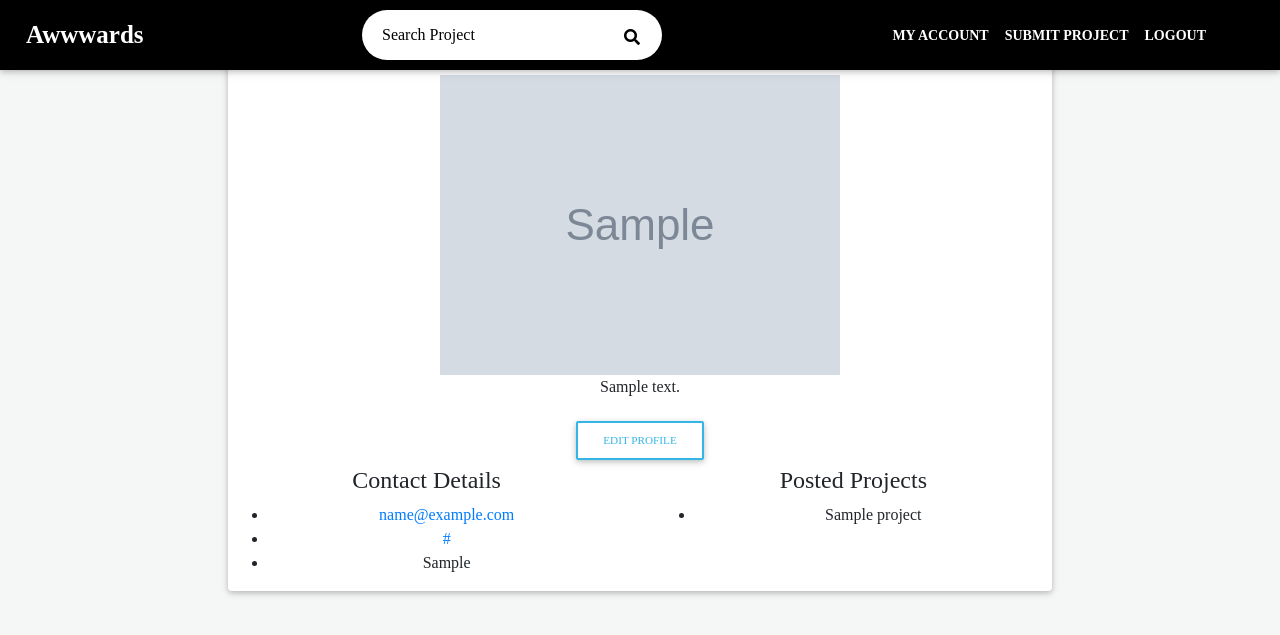
After one commit to Machel54/Awards, a Django app: page /profile/ in a window 1280 px wide. The commit adds this page. Shown: the top 635 px of the page. Run offline with Django 3.2, Linux system fonts and the light colour scheme; a user stored in the database is signed in; tables that the repository leaves empty hold one stand-in row (values such as "Sample post"); grey boxes marked "Sample" are stand-in pictures; some libraries are stand-ins or nearby versions.

Commit message:
Create profile view and html foruser to edit

```diff
--- a/awards/templates/navbar.html
+++ b/awards/templates/navbar.html
@@ -1,5 +1,6 @@
+<body>
   <nav class="navbar navbar-expand-xl navbar-inverse fixed-top">
-      <a class="navbar-brand" href="{% url 'index'%}">Awwwards</a>
+    <a class="navbar-brand" href="{% url 'index' %}">Awwwards</a>
     <button class="navbar-toggler" type="button" data-toggle="collapse" data-target="#navbarSupportedContent" aria-controls="navbarSupportedContent" aria-expanded="false" aria-label="Toggle navigation">
       <span class="navbar-toggler-icon">
         <i class="fas fa-ellipsis-v"></i>
@@ -14,22 +15,27 @@
         </form>
       </div>
       <ul style="margin-right:50px;" class="navbar-nav ml-auto">
+
+        {% if user.is_authenticated %}
         <li class="nav-item">
-            <a href="" class="nav-link">My Account</a>
+          <a href="{% url 'profile'%}" class="nav-link">My Account</a>
         </li>
         <li class="nav-item">
-            <a class="nav-link" href="">SUBMIT YOUR SITE</a>
+          <a class="nav-link" href="{% url 'submit_project' %}">Submit Project</a>
         </li>
         <li class="nav-item">
           <a class="nav-link" href="/logout">Logout</a>
         </li>
-
+        {% else %}
         <li class="nav-item">
           <a class="nav-link" href="/accounts/login/">Login</a>
         </li>
         <li>
           <a class="nav-link" href="/accounts/register/">Sign Up</a>
         </li>
+        {% endif %}
+
+
       </ul>
     </div>
   </nav>
--- /dev/null
+++ b/awards/templates/profile.html
@@ -0,0 +1,74 @@
+{% extends 'all-awards/base.html' %}
+{% load bootstrap4 %}
+{% block content %}
+<div class="container-fluid">
+  <div class="row">
+    <div class="col-md-2"></div>
+    <div class="col-md-8">
+      <div class="card">
+        <h3 class="text-center">{{profile.user.username}}</h3>
+        <hr>
+        <div class="text-center card-text">
+          {% if profile.profile_pic %}
+          <img class="img-responsive" src="{{profile.profile_pic.url}}">
+          {% else %}
+          <p>You have no profile picture </p>
+          {% endif %}
+          {% if profile.bio %}
+          <p>{{profile.bio}}</p>
+          {% else %}
+          <p>You have no bio </p>
+          {% endif %}
+          <a href="{% url 'profile' %}" data-toggle="modal" data-target="#pro" class="btn btn-outline-info btn-md">Edit Profile</a>
+
+
+          <!-- Edit Profile Form -->
+          <div class="modal fade bd-example-modal-md" id="pro" tabindex="-1" role="dialog" aria-labelledby="profileTitle" aria-hidden="true">
+            <div class="modal-dialog modal-dialog-centered" role="document">
+              <div class="modal-content">
+                <div class="modal-header">
+                  <h5 class="modal-title text-center" id="profileTitle">Edit Your Profile</h5>
+                  <button type="button" class="close" data-dismiss="modal" aria-label="Close">
+                    <span aria-hidden="true">&times;</span>
+                  </button>
+                </div>
+                <div class="modal-body">
+                  <form class="" action="" method="post" enctype="multipart/form-data">
+                    {% csrf_token %}
+                    {% bootstrap_form form %}
+
+                    <div class="form-group">
+                      <input style="background-color:#1b95e0; color:#fff; border-radius:20px;" type="submit" class="btn btn-md d-flex mx-auto" value="Submit Vote">
+                    </div>
+                  </form>
+                </div>
+              </div>
+            </div>
+          </div>
+
+
+          <div class="row">
+            <div class="col-md-6">
+              <h4>Contact Details</h4>
+              <ul>
+                <li><a href="https://mail.google.com/mail/?view=cm&fs=1&to={{profile.user.email}}" target="_blank">{{profile.user.email}}</a></li>
+                <li><a target="_blank" href="{{profile.linkedIn}}">{{profile.linkedIn}}</a></li>
+                <li>{{profile.contact}}</li>
+              </ul>
+            </div>
+            <div class="col-md-6">
+              <h4>Posted Projects</h4>
+              <ul>
+                {% for project in projects %}
+                <li>{{project.project_title}}</li>
+                {% endfor %}
+              </ul>
+            </div>
+          </div>
+        </div>
+      </div>
+    </div>
+    <div class="col-md-2"></div>
+  </div>
+</div>
+{% endblock %}
--- a/awards/urls.py
+++ b/awards/urls.py
@@ -1,9 +1,13 @@
 from django.conf.urls import url
-
 from . import views
+from django.conf.urls.static import static
+from django.conf import settings
 
 urlpatterns = [
     url(r'^$', views.index, name='index'),
     url(r'^search/',views.search_project,name='search_project'),
     url(r'^project/(\d+)',views.project,name='project'),
+    url(r'^profile/',views.profile, name='profile'),
 ]
+if settings.DEBUG:
+    urlpatterns+= static(settings.MEDIA_URL, document_root = settings.MEDIA_ROOT)
--- a/awards/views.py
+++ b/awards/views.py
@@ -53,3 +53,23 @@ def project(request,project_id):
     else:
         form = VoteForm()
     return render(request,'project.html',{'form':form,'project':project,'rating':rating})
+
+@login_required(login_url='/accounts/login/')
+def profile(request):
+    profile = UserProfile.objects.filter(user = request.user).first()
+    projects = Project.objects.filter(user = request.user).all()
+
+    if request.method == 'POST':
+        form = ProfileEditForm(request.POST,instance=profile,files=request.FILES)
+        if form.is_valid():
+            form.save()
+            return redirect(reverse('profile'))
+    else:
+        form = ProfileEditForm(instance=profile)
+
+    context = {
+        'profile':profile,
+        'projects':projects,
+        'form':form,
+    }
+    return render(request,'profile.html',context)
--- a/wards/settings.py
+++ b/wards/settings.py
@@ -66,6 +66,7 @@ TEMPLATES = [
                 'django.template.context_processors.request',
                 'django.contrib.auth.context_processors.auth',
                 'django.contrib.messages.context_processors.messages',
+                'django.template.context_processors.media',
             ],
         },
     },
@@ -122,6 +123,8 @@ USE_TZ = True
 
 # Static files (CSS, JavaScript, Images)
 # https://docs.djangoproject.com/en/2.2/howto/static-files/
+MEDIA_URL='/media/'
+MEDIA_ROOT=os.path.join(BASE_DIR,'media')
 
 STATIC_URL = '/static/'
 STATICFILES_DIRS = [
```
Lines whose indentation alone changed are shown as unchanged.
